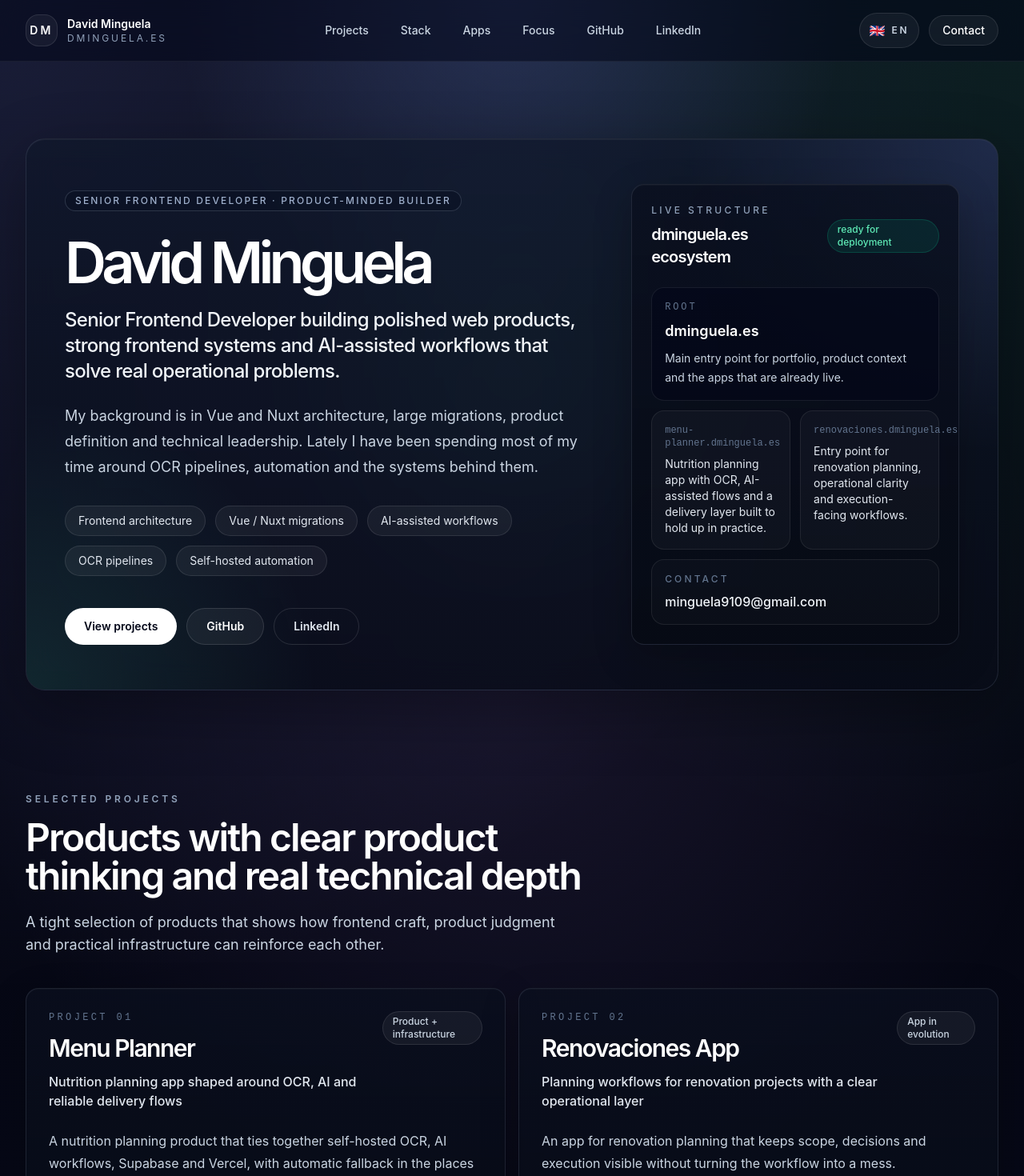
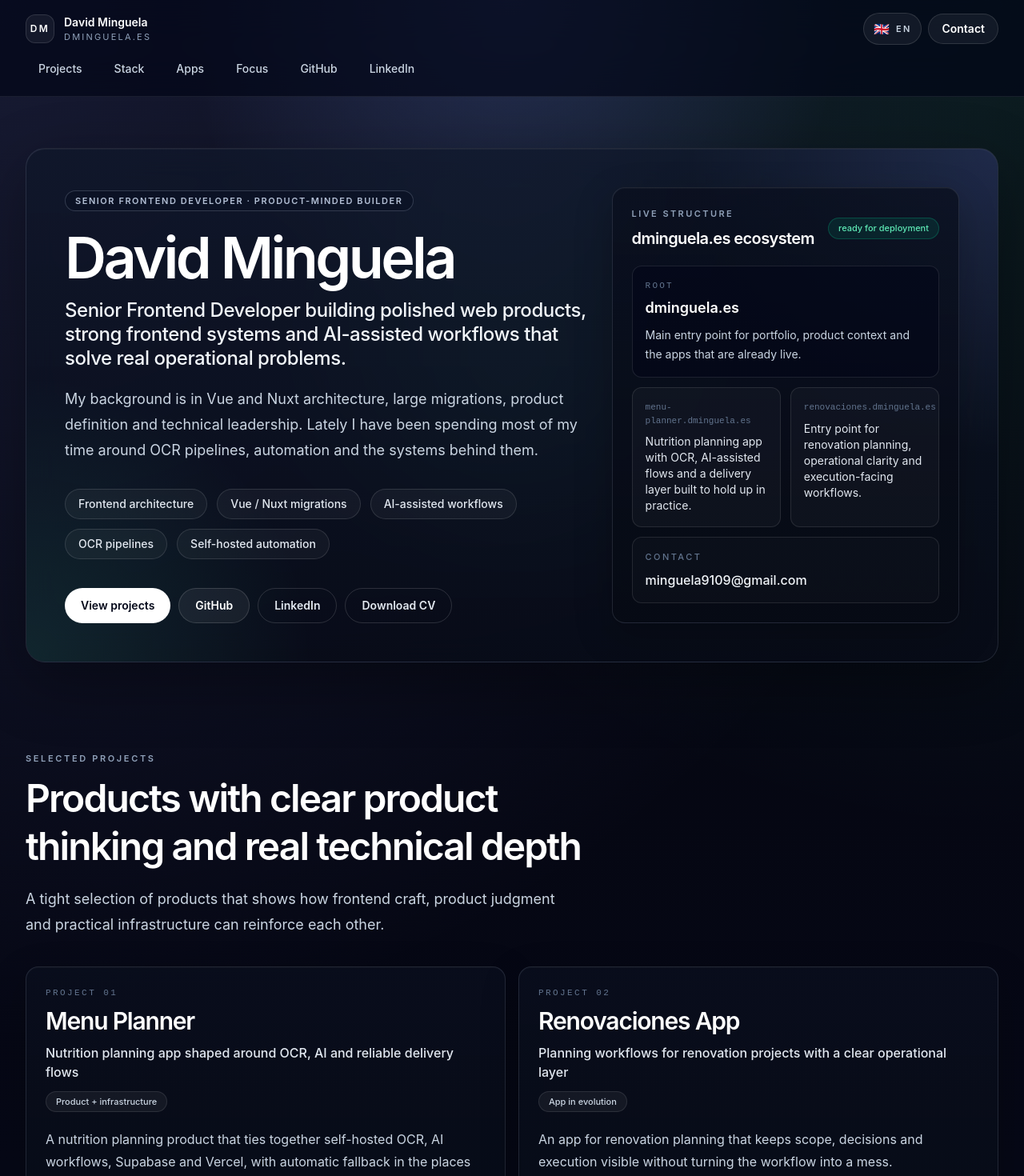
Before and after one commit to minguela/landing, a Nuxt app: page / in a window 1280 px wide. Shown: the top 1470 px of the page at 80% size. Built offline with nearby package versions, Linux system fonts and the light colour scheme.

Commit message:
feat: mobile-first polish, cv download, and analytics openspec plan

```diff
--- a/app/assets/css/main.css
+++ b/app/assets/css/main.css
@@ -5,16 +5,11 @@
 :root {
   color-scheme: dark;
   --bg: #060816;
-  --bg-soft: #0b1020;
   --panel: rgba(11, 16, 32, 0.72);
-  --panel-strong: rgba(12, 19, 37, 0.88);
-  --line: rgba(148, 163, 184, 0.16);
-  --line-strong: rgba(148, 163, 184, 0.24);
+  --line: rgba(148, 163, 184, 0.18);
+  --line-strong: rgba(148, 163, 184, 0.28);
   --text: #f8fafc;
-  --muted: #9fb0cc;
-  --brand: #7c8cff;
-  --brand-2: #4de2c5;
-  --brand-3: #b98cff;
+  --muted: #b4c0d6;
 }
 
 @theme {
@@ -22,16 +17,13 @@
   --font-mono: 'JetBrains Mono', ui-monospace, SFMono-Regular, monospace;
 }
 
-html {
-  scroll-behavior: smooth;
-}
+html { scroll-behavior: smooth; }
 
 body {
   font-family: var(--font-sans);
   background:
-    radial-gradient(circle at top left, rgba(124, 140, 255, 0.18), transparent 28%),
-    radial-gradient(circle at top right, rgba(77, 226, 197, 0.12), transparent 24%),
-    radial-gradient(circle at 50% 20%, rgba(185, 140, 255, 0.10), transparent 20%),
+    radial-gradient(circle at top left, rgba(124, 140, 255, 0.16), transparent 30%),
+    radial-gradient(circle at top right, rgba(77, 226, 197, 0.11), transparent 24%),
     linear-gradient(180deg, #04050c 0%, #060816 35%, #070b14 100%);
   color: var(--text);
   min-height: 100vh;
@@ -46,56 +38,37 @@ body {
 }
 
 @layer base {
-  * {
-    border-color: var(--line);
-  }
-
-  a,
-  button {
-    @apply transition duration-200 ease-out;
-  }
+  * { border-color: var(--line); }
+  a, button { @apply transition duration-200 ease-out; }
 }
 
 @layer components {
-  .shell {
-    @apply mx-auto w-full max-w-7xl px-5 sm:px-6 lg:px-8;
-  }
-
-  .section-space {
-    @apply py-16 sm:py-20 lg:py-28;
-  }
+  .shell { @apply mx-auto w-full max-w-7xl px-4 sm:px-6 lg:px-8; }
+  .section-space { @apply py-12 sm:py-16 lg:py-24; }
 
   .glass-panel {
-    background: linear-gradient(180deg, rgba(15, 23, 42, 0.72), rgba(8, 12, 24, 0.78));
+    background: linear-gradient(180deg, rgba(15, 23, 42, 0.72), rgba(8, 12, 24, 0.8));
     backdrop-filter: blur(18px);
     border: 1px solid var(--line);
-    box-shadow:
-      inset 0 1px 0 rgba(255, 255, 255, 0.05),
-      0 24px 80px rgba(0, 0, 0, 0.32);
+    box-shadow: inset 0 1px 0 rgba(255, 255, 255, 0.05), 0 24px 80px rgba(0, 0, 0, 0.32);
     @apply rounded-3xl;
   }
 
   .soft-card {
     background: linear-gradient(180deg, rgba(10, 15, 30, 0.78), rgba(7, 11, 21, 0.92));
     border: 1px solid var(--line);
-    box-shadow:
-      inset 0 1px 0 rgba(255, 255, 255, 0.03),
-      0 16px 48px rgba(0, 0, 0, 0.24);
+    box-shadow: inset 0 1px 0 rgba(255, 255, 255, 0.03), 0 16px 48px rgba(0, 0, 0, 0.24);
     @apply rounded-2xl;
   }
 
   .chip {
-    @apply inline-flex items-center gap-2 rounded-full border px-3 py-1 text-xs font-medium tracking-[0.18em] uppercase;
+    @apply inline-flex items-center gap-2 rounded-full border px-3 py-1 text-[11px] font-semibold tracking-[0.14em] uppercase;
     background: rgba(12, 19, 37, 0.72);
     border-color: var(--line-strong);
     color: var(--muted);
   }
 
   .section-kicker {
-    @apply mb-4 text-xs font-semibold uppercase tracking-[0.32em] text-slate-400;
-  }
-
-  .eyebrow-link {
-    @apply inline-flex items-center gap-2 text-sm font-medium text-slate-200 hover:text-white;
+    @apply mb-3 text-[11px] font-semibold uppercase tracking-[0.24em] text-slate-400;
   }
 }
--- a/app/components/HeroSection.vue
+++ b/app/components/HeroSection.vue
@@ -3,10 +3,8 @@ defineProps<{
   githubUrl: string
   linkedinUrl: string
   emailHref: string
+  cvHref: string
   emailLabel: string
-  localeFlag: string
-  localeLabel: string
-  localeSwitchLabel: string
   heroSignals: string[]
   copy: {
     chip: string
@@ -17,6 +15,7 @@ defineProps<{
     ctaGithub: string
     ctaLinkedin: string
     ctaEmail: string
+    ctaCv: string
     structureEyebrow: string
     structureTitle: string
     structureStatus: string
@@ -29,39 +28,40 @@ defineProps<{
 </script>
 
 <template>
-  <section id="top" class="shell section-space pt-14 sm:pt-20 lg:pt-24">
-    <div class="glass-panel relative overflow-hidden px-6 py-8 sm:px-8 sm:py-10 lg:px-12 lg:py-14">
+  <section id="top" class="shell section-space pt-8 sm:pt-12 lg:pt-16">
+    <div class="glass-panel relative overflow-hidden px-4 py-6 sm:px-7 sm:py-8 lg:px-12 lg:py-12">
       <div class="absolute inset-0 bg-[radial-gradient(circle_at_top_right,rgba(124,140,255,0.16),transparent_28%),radial-gradient(circle_at_bottom_left,rgba(77,226,197,0.12),transparent_26%)]" />
-      <div class="relative grid gap-12 lg:grid-cols-[minmax(0,1.45fr)_minmax(340px,0.9fr)] lg:items-end">
+
+      <div class="relative grid gap-8 lg:grid-cols-[minmax(0,1.35fr)_minmax(320px,0.9fr)] lg:items-end">
         <div>
           <div class="chip">{{ copy.chip }}</div>
 
-          <h1 class="mt-7 max-w-4xl text-5xl font-semibold tracking-[-0.08em] text-white sm:text-6xl lg:text-7xl">
+          <h1 class="mt-5 max-w-4xl text-4xl font-semibold leading-[0.95] tracking-[-0.05em] text-white sm:mt-6 sm:text-6xl lg:text-7xl">
             {{ copy.title }}
           </h1>
 
-          <p class="mt-5 max-w-3xl text-xl font-medium tracking-[-0.03em] text-slate-100 sm:text-2xl">
+          <p class="mt-4 max-w-3xl text-lg font-medium leading-tight tracking-[-0.02em] text-slate-100 sm:text-2xl">
             {{ copy.lead }}
           </p>
 
-          <p class="mt-6 max-w-3xl text-base leading-8 text-slate-300 sm:text-lg">
+          <p class="mt-4 max-w-3xl text-sm leading-7 text-slate-300 sm:mt-5 sm:text-base sm:leading-8 lg:text-lg">
             {{ copy.body }}
           </p>
 
-          <div class="mt-8 flex flex-wrap gap-3">
+          <div class="mt-6 flex flex-wrap gap-2.5 sm:mt-8 sm:gap-3">
             <span
               v-for="signal in heroSignals"
               :key="signal"
-              class="rounded-full border border-white/10 bg-white/5 px-4 py-2 text-sm text-slate-200"
+              class="rounded-full border border-white/12 bg-white/[0.04] px-3 py-1.5 text-xs font-medium text-slate-200 sm:px-4 sm:py-2 sm:text-sm"
             >
               {{ signal }}
             </span>
           </div>
 
-          <div class="mt-10 flex flex-col gap-3 sm:flex-row">
+          <div class="mt-7 grid gap-2.5 sm:mt-9 sm:grid-cols-2 lg:flex lg:flex-wrap">
             <a
               href="#projects"
-              class="inline-flex items-center justify-center rounded-full bg-white px-6 py-3 text-sm font-semibold text-slate-950 hover:translate-y-[-1px] hover:bg-slate-100"
+              class="inline-flex min-h-11 items-center justify-center rounded-full bg-white px-5 py-2.5 text-sm font-semibold text-slate-950 hover:translate-y-[-1px] hover:bg-slate-100"
             >
               {{ copy.ctaProjects }}
             </a>
@@ -69,7 +69,7 @@ defineProps<{
               :href="githubUrl"
               target="_blank"
               rel="noreferrer"
-              class="inline-flex items-center justify-center rounded-full border border-white/12 bg-white/5 px-6 py-3 text-sm font-semibold text-white hover:border-white/20 hover:bg-white/8"
+              class="inline-flex min-h-11 items-center justify-center rounded-full border border-white/14 bg-white/6 px-5 py-2.5 text-sm font-semibold text-white hover:border-white/24 hover:bg-white/10"
             >
               {{ copy.ctaGithub }}
             </a>
@@ -77,28 +77,36 @@ defineProps<{
               :href="linkedinUrl || emailHref"
               :target="linkedinUrl ? '_blank' : undefined"
               :rel="linkedinUrl ? 'noreferrer' : undefined"
-              class="inline-flex items-center justify-center rounded-full border border-white/12 bg-transparent px-6 py-3 text-sm font-semibold text-slate-200 hover:border-white/20 hover:bg-white/5 hover:text-white"
+              class="inline-flex min-h-11 items-center justify-center rounded-full border border-white/14 bg-transparent px-5 py-2.5 text-sm font-semibold text-slate-200 hover:border-white/24 hover:bg-white/6 hover:text-white"
             >
               {{ linkedinUrl ? copy.ctaLinkedin : copy.ctaEmail }}
+            </a>
+            <a
+              :href="cvHref"
+              target="_blank"
+              rel="noreferrer"
+              class="inline-flex min-h-11 items-center justify-center rounded-full border border-white/14 bg-transparent px-5 py-2.5 text-sm font-semibold text-slate-200 hover:border-white/24 hover:bg-white/6 hover:text-white"
+            >
+              {{ copy.ctaCv }}
             </a>
           </div>
         </div>
 
-        <div class="soft-card p-5 sm:p-6">
+        <div class="soft-card p-4 sm:p-5 lg:p-6">
           <div class="flex items-center justify-between gap-3">
             <div>
-              <p class="text-xs font-medium uppercase tracking-[0.28em] text-slate-400">{{ copy.structureEyebrow }}</p>
-              <p class="mt-2 text-xl font-semibold tracking-[-0.04em] text-white">{{ copy.structureTitle }}</p>
+              <p class="text-[11px] font-semibold uppercase tracking-[0.22em] text-slate-400">{{ copy.structureEyebrow }}</p>
+              <p class="mt-2 text-lg font-semibold tracking-[-0.03em] text-white sm:text-xl">{{ copy.structureTitle }}</p>
             </div>
-            <span class="rounded-full border border-emerald-400/20 bg-emerald-400/10 px-3 py-1 text-xs font-medium text-emerald-300">
+            <span class="rounded-full border border-emerald-400/24 bg-emerald-400/10 px-2.5 py-1 text-[11px] font-medium text-emerald-300 sm:px-3">
               {{ copy.structureStatus }}
             </span>
           </div>
 
-          <div class="mt-6 space-y-3">
-            <div class="rounded-2xl border border-white/8 bg-slate-950/55 p-4">
-              <p class="font-mono text-xs uppercase tracking-[0.24em] text-slate-500">{{ copy.structureRootLabel }}</p>
-              <p class="mt-2 text-lg font-semibold text-white">dminguela.es</p>
+          <div class="mt-5 space-y-3">
+            <div class="rounded-xl border border-white/10 bg-slate-950/55 p-3.5 sm:p-4">
+              <p class="font-mono text-[11px] uppercase tracking-[0.2em] text-slate-500">{{ copy.structureRootLabel }}</p>
+              <p class="mt-1.5 text-base font-semibold text-white sm:text-lg">dminguela.es</p>
               <p class="mt-2 text-sm leading-6 text-slate-300">{{ copy.structureRootDescription }}</p>
             </div>
 
@@ -106,16 +114,16 @@ defineProps<{
               <div
                 v-for="app in liveApps"
                 :key="app.label"
-                class="rounded-2xl border border-white/8 bg-white/[0.03] p-4"
+                class="rounded-xl border border-white/10 bg-white/[0.03] p-3.5 sm:p-4"
               >
-                <p class="font-mono text-xs text-slate-500">{{ app.label }}</p>
+                <p class="font-mono text-[11px] text-slate-500">{{ app.label }}</p>
                 <p class="mt-2 text-sm text-slate-200">{{ app.description }}</p>
               </div>
             </div>
 
-            <div id="contact" class="rounded-2xl border border-white/8 bg-white/[0.02] p-4">
-              <p class="text-xs font-medium uppercase tracking-[0.26em] text-slate-500">{{ copy.contactEyebrow }}</p>
-              <a :href="emailHref" class="mt-2 inline-flex text-base font-medium text-slate-100 hover:text-white">
+            <div id="contact" class="rounded-xl border border-white/10 bg-white/[0.02] p-3.5 sm:p-4">
+              <p class="text-[11px] font-medium uppercase tracking-[0.22em] text-slate-500">{{ copy.contactEyebrow }}</p>
+              <a :href="emailHref" class="mt-2 inline-flex text-sm font-medium text-slate-100 hover:text-white sm:text-base">
                 {{ emailLabel }}
               </a>
             </div>
--- a/app/components/ProjectCard.vue
+++ b/app/components/ProjectCard.vue
@@ -11,44 +11,41 @@ defineProps<{
 </script>
 
 <template>
-  <article
-    class="group soft-card h-full p-6 sm:p-7"
-    :class="featured ? 'lg:col-span-2' : ''"
-  >
-    <div class="flex items-start justify-between gap-4">
-      <div>
-        <p class="font-mono text-xs uppercase tracking-[0.28em] text-slate-500">{{ projectLabel }} {{ project.slug }}</p>
-        <h3 class="mt-3 text-2xl font-semibold tracking-[-0.05em] text-white sm:text-3xl">
+  <article class="group soft-card h-full p-4 sm:p-6" :class="featured ? 'lg:col-span-2' : ''">
+    <div class="flex flex-wrap items-start justify-between gap-3">
+      <div class="min-w-0">
+        <p class="font-mono text-[11px] uppercase tracking-[0.22em] text-slate-500">{{ projectLabel }} {{ project.slug }}</p>
+        <h3 class="mt-2 text-xl font-semibold tracking-[-0.04em] text-white sm:text-2xl lg:text-3xl">
           {{ project.name }}
         </h3>
-        <p class="mt-3 text-base font-medium text-slate-200">{{ project.tagline }}</p>
+        <p class="mt-2.5 text-sm font-medium text-slate-200 sm:text-base">{{ project.tagline }}</p>
       </div>
-      <span class="rounded-full border border-white/10 bg-white/5 px-3 py-1 text-xs font-medium text-slate-300">
+      <span class="rounded-full border border-white/10 bg-white/5 px-2.5 py-1 text-[11px] font-medium text-slate-300 sm:px-3">
         {{ project.status }}
       </span>
     </div>
 
-    <p class="mt-6 max-w-2xl text-base leading-7 text-slate-300">
+    <p class="mt-4 text-sm leading-7 text-slate-300 sm:mt-5 sm:text-base">
       {{ project.description }}
     </p>
 
-    <div class="mt-7 flex flex-wrap gap-2">
+    <div class="mt-5 flex flex-wrap gap-2">
       <span
         v-for="highlight in project.highlights"
         :key="highlight"
-        class="rounded-full border border-white/8 bg-slate-950/60 px-3 py-2 text-xs font-medium text-slate-200"
+        class="rounded-full border border-white/10 bg-slate-950/60 px-2.5 py-1.5 text-[11px] font-medium text-slate-200 sm:px-3 sm:py-2 sm:text-xs"
       >
         {{ highlight }}
       </span>
     </div>
 
-    <div class="mt-8 flex items-center justify-between gap-4 border-t border-white/8 pt-5">
-      <p class="text-sm text-slate-400">{{ footerLabel }}</p>
+    <div class="mt-6 flex flex-col gap-3 border-t border-white/10 pt-4 sm:mt-7 sm:flex-row sm:items-center sm:justify-between">
+      <p class="text-xs leading-6 text-slate-400 sm:text-sm">{{ footerLabel }}</p>
       <a
         :href="project.href"
         target="_blank"
         rel="noreferrer"
-        class="inline-flex items-center gap-2 rounded-full border border-white/12 bg-white/5 px-4 py-2 text-sm font-semibold text-white hover:border-white/20 hover:bg-white/8"
+        class="inline-flex min-h-10 items-center justify-center gap-2 rounded-full border border-white/14 bg-white/6 px-4 py-2 text-sm font-semibold text-white hover:border-white/24 hover:bg-white/10"
       >
         {{ viewDestinationLabel }}
       </a>
--- a/app/components/SectionHeading.vue
+++ b/app/components/SectionHeading.vue
@@ -9,10 +9,10 @@ defineProps<{
 <template>
   <div class="max-w-3xl">
     <p class="section-kicker">{{ eyebrow }}</p>
-    <h2 class="text-3xl font-semibold tracking-[-0.04em] text-white sm:text-4xl lg:text-5xl">
+    <h2 class="text-2xl font-semibold leading-tight tracking-[-0.04em] text-white sm:text-3xl lg:text-5xl">
       {{ title }}
     </h2>
-    <p class="mt-5 max-w-2xl text-base leading-7 text-slate-300 sm:text-lg">
+    <p class="mt-4 max-w-2xl text-sm leading-7 text-slate-300 sm:mt-5 sm:text-base sm:leading-8 lg:text-lg">
       {{ description }}
     </p>
   </div>
--- a/app/components/SiteHeader.vue
+++ b/app/components/SiteHeader.vue
@@ -15,36 +15,70 @@ const props = defineProps<{
   localeSwitchLabel: string
 }>()
 
-const emit = defineEmits<{
-  toggleLocale: []
-}>()
+const emit = defineEmits<{ toggleLocale: [] }>()
 
 const links = computed(() => [
   { label: props.nav.projects, href: '#projects' },
   { label: props.nav.stack, href: '#stack' },
   { label: props.nav.apps, href: '#apps' },
-  { label: props.nav.focus, href: '#focus' },
+  { label: props.nav.focus, href: '#focus' }
+])
+
+const profileLinks = computed(() => [
   { label: 'GitHub', href: props.githubUrl, external: true },
   ...(props.linkedinUrl ? [{ label: 'LinkedIn', href: props.linkedinUrl, external: true }] : [])
 ])
 </script>
 
 <template>
-  <header class="sticky top-0 z-40 border-b border-white/6 bg-slate-950/55 backdrop-blur-xl">
-    <div class="shell flex min-h-18 items-center justify-between gap-4 py-4">
-      <a href="#top" class="group inline-flex items-center gap-3">
-        <span class="flex h-10 w-10 items-center justify-center rounded-2xl border border-white/10 bg-white/5 text-sm font-semibold tracking-[0.24em] text-white">
-          DM
-        </span>
-        <div>
-          <p class="text-sm font-semibold text-white">David Minguela</p>
-          <p class="text-xs tracking-[0.24em] text-slate-400 uppercase">dminguela.es</p>
+  <header class="sticky top-0 z-40 border-b border-white/8 bg-slate-950/70 backdrop-blur-xl">
+    <div class="shell py-3 sm:py-4">
+      <div class="flex items-center justify-between gap-3">
+        <a href="#top" class="group inline-flex min-w-0 items-center gap-3">
+          <span class="flex h-9 w-9 shrink-0 items-center justify-center rounded-xl border border-white/12 bg-white/6 text-xs font-semibold tracking-[0.2em] text-white">
+            DM
+          </span>
+          <div class="min-w-0">
+            <p class="truncate text-sm font-semibold text-white">David Minguela</p>
+            <p class="truncate text-[11px] uppercase tracking-[0.2em] text-slate-400">dminguela.es</p>
+          </div>
+        </a>
+
+        <div class="flex items-center gap-2">
+          <button
+            type="button"
+            :aria-label="localeSwitchLabel"
+            :title="localeSwitchLabel"
+            class="inline-flex h-10 min-w-10 items-center justify-center rounded-full border border-white/12 bg-white/6 px-3 text-base text-white hover:border-white/25 hover:bg-white/10"
+            @click="emit('toggleLocale')"
+          >
+            <span aria-hidden="true">{{ localeFlag }}</span>
+            <span class="ml-2 hidden text-[11px] font-semibold uppercase tracking-[0.2em] text-slate-300 sm:inline">{{ localeLabel }}</span>
+          </button>
+
+          <a
+            :href="emailHref"
+            class="inline-flex rounded-full border border-white/12 bg-white/6 px-3 py-2 text-xs font-semibold text-white hover:border-white/25 hover:bg-white/10 sm:px-4 sm:text-sm"
+          >
+            {{ nav.contact }}
+          </a>
         </div>
-      </a>
+      </div>
 
-      <nav class="hidden items-center gap-2 lg:flex">
+      <div class="mt-3 flex items-center gap-2 overflow-x-auto pb-1 lg:hidden">
         <a
           v-for="link in links"
+          :key="link.label"
+          :href="link.href"
+          class="shrink-0 rounded-full border border-white/10 bg-white/[0.03] px-3 py-1.5 text-xs font-medium text-slate-200"
+        >
+          {{ link.label }}
+        </a>
+      </div>
+
+      <nav class="mt-3 hidden items-center gap-2 lg:flex">
+        <a
+          v-for="link in [...links, ...profileLinks]"
           :key="link.label"
           :href="link.href"
           :target="link.external ? '_blank' : undefined"
@@ -54,26 +88,6 @@ const links = computed(() => [
           {{ link.label }}
         </a>
       </nav>
-
-      <div class="flex items-center gap-2 sm:gap-3">
-        <button
-          type="button"
-          :aria-label="localeSwitchLabel"
-          :title="localeSwitchLabel"
-          class="inline-flex h-11 min-w-11 items-center justify-center rounded-full border border-white/10 bg-white/5 px-3 text-base text-white hover:border-white/20 hover:bg-white/8"
-          @click="emit('toggleLocale')"
-        >
-          <span aria-hidden="true">{{ localeFlag }}</span>
-          <span class="ml-2 hidden text-xs font-semibold uppercase tracking-[0.22em] text-slate-300 sm:inline">{{ localeLabel }}</span>
-        </button>
-
-        <a
-          :href="emailHref"
-          class="hidden rounded-full border border-white/10 bg-white/5 px-4 py-2 text-sm font-medium text-white hover:border-white/20 hover:bg-white/8 sm:inline-flex"
-        >
-          {{ nav.contact }}
-        </a>
-      </div>
     </div>
   </header>
 </template>
--- a/app/pages/index.vue
+++ b/app/pages/index.vue
@@ -11,6 +11,7 @@ const githubUrl = config.public.githubUrl
 const linkedinUrl = config.public.linkedinUrl
 const email = config.public.email
 const emailHref = `mailto:${email}`
+const cvHref = '/cv/david-minguela-cv.pdf'
 
 const externalLinks = computed(() => [
   ...content.value.appEndpoints,
@@ -25,6 +26,13 @@ const externalLinks = computed(() => [
     href: linkedinUrl || emailHref,
     description: content.value.copy.links.linkedinDescription,
     external: !!linkedinUrl
+  },
+  {
+    label: locale.value === 'es' ? 'CV (PDF)' : 'CV (PDF)',
+    href: cvHref,
+    description: content.value.copy.links.cvDescription,
+    external: true,
+    monospace: true
   },
   {
     label: email,
@@ -71,20 +79,21 @@ useSeoMeta(() => ({
       :github-url="githubUrl"
       :linkedin-url="linkedinUrl"
       :email-href="emailHref"
+      :cv-href="cvHref"
       :email-label="email"
       :hero-signals="content.heroSignals"
       :copy="content.copy.hero"
       :live-apps="content.appEndpoints"
     />
 
-    <section id="projects" class="shell section-space pt-4">
+    <section id="projects" class="shell section-space pt-2 sm:pt-4">
       <SectionHeading
         :eyebrow="content.copy.sections.projects.eyebrow"
         :title="content.copy.sections.projects.title"
         :description="content.copy.sections.projects.description"
       />
 
-      <div class="mt-10 grid gap-4 lg:grid-cols-2">
+      <div class="mt-7 grid gap-3 sm:mt-9 sm:gap-4 lg:grid-cols-2">
         <ProjectCard
           v-for="project in content.projects"
           :key="project.name"
@@ -103,7 +112,7 @@ useSeoMeta(() => ({
         :description="content.copy.sections.stack.description"
       />
 
-      <div class="mt-10">
+      <div class="mt-7 sm:mt-9">
         <StackCloud :groups="content.stackGroups" />
       </div>
     </section>
@@ -115,7 +124,7 @@ useSeoMeta(() => ({
         :description="content.copy.sections.apps.description"
       />
 
-      <div class="mt-10">
+      <div class="mt-7 sm:mt-9">
         <LinksGrid
           :items="externalLinks"
           :link-label="content.copy.links.label"
@@ -131,7 +140,7 @@ useSeoMeta(() => ({
         :description="content.copy.sections.focus.description"
       />
 
-      <div class="mt-10">
+      <div class="mt-7 sm:mt-9">
         <FocusPanel :items="content.currentFocus" :label="content.copy.focusLabel" />
       </div>
     </section>
--- a/data/site.ts
+++ b/data/site.ts
@@ -51,6 +51,7 @@ export type SiteCopy = {
 ctaGithub: string
 ctaLinkedin: string
 ctaEmail: string
+ctaCv: string
 structureEyebrow: string
 structureTitle: string
 structureStatus: string
@@ -75,6 +76,7 @@ export type SiteCopy = {
 githubDescription: string
 linkedinDescription: string
 emailDescription: string
+cvDescription: string
 }
 focusLabel: string
 footer: {
@@ -196,6 +198,7 @@ export const siteContent: Record<Locale, SiteContent> = {
 ctaGithub: 'GitHub',
 ctaLinkedin: 'LinkedIn',
 ctaEmail: 'Email',
+ctaCv: 'Download CV',
 structureEyebrow: 'Live structure',
 structureTitle: 'dminguela.es ecosystem',
 structureStatus: 'ready for deployment',
@@ -235,7 +238,8 @@ export const siteContent: Record<Locale, SiteContent> = {
 openDestination: 'Open destination',
 githubDescription: 'Code, experiments and public work from the main GitHub account.',
 linkedinDescription: 'Professional profile with background, experience and context.',
-        emailDescription: 'Direct contact for product, frontend or collaboration conversations.'
+emailDescription: 'Direct contact for product, frontend or collaboration conversations.',
+cvDescription: "Download David Minguela's CV in PDF format."
 },
 focusLabel: 'current focus',
 footer: {
@@ -347,6 +351,7 @@ export const siteContent: Record<Locale, SiteContent> = {
 ctaGithub: 'GitHub',
 ctaLinkedin: 'LinkedIn',
 ctaEmail: 'Email',
+ctaCv: 'Descargar CV',
 structureEyebrow: 'Estructura activa',
 structureTitle: 'ecosistema dminguela.es',
 structureStatus: 'listo para desplegar',
@@ -386,7 +391,8 @@ export const siteContent: Record<Locale, SiteContent> = {
 openDestination: 'Abrir destino',
 githubDescription: 'Código, experimentos y trabajo público desde la cuenta principal de GitHub.',
 linkedinDescription: 'Perfil profesional con experiencia, recorrido y contexto adicional.',
-        emailDescription: 'Contacto directo para hablar de producto, frontend o colaboraciones.'
+emailDescription: 'Contacto directo para hablar de producto, frontend o colaboraciones.',
+cvDescription: 'Descarga el CV de David Minguela en formato PDF.'
 },
 focusLabel: 'foco actual',
 footer: {
```
Also changed, not shown: app/components/FocusPanel.vue (+5 -5 lines), app/components/LinksGrid.vue (+7 -7 lines), app/components/StackCloud.vue (+5 -5 lines), 2 other files (tests, documents, lock files or other folders). Lines whose indentation alone changed are shown as unchanged.
